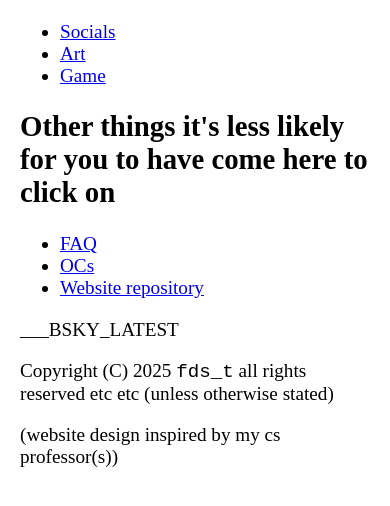
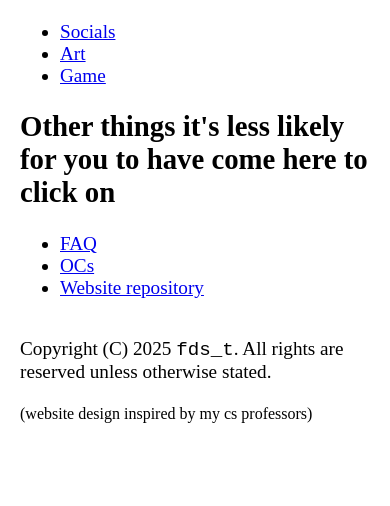
Before and after one commit to fds-t/website, a plain HTML site: page src/index.html in a window 390 px wide. Shown: the part 294-800 px from the top of the page. Drawn offline with Linux system fonts and the light colour scheme.

Commit message:
Temporarily(?) remove the bsky integration because it looked horrible on mobile and also desktop too kinda

```diff
--- a/src/index.html
+++ b/src/index.html
@@ -38,14 +38,14 @@
         <ul>
             <li><a href="faq.html">FAQ</a></li>
             <li><a href="oc.html">OCs</a></li>
-            <li><a href="https://github.com/fds-t/website">Website repository</a></li>
+            <li title="If anyone knows of a better git hosting platform than github, please tell me"><a href="https://github.com/fds-t/website">Website repository</a></li>
         </ul>
 
-        ___BSKY_LATEST
+        <!-- TODO: make this not suck... or remove completely. _ __BSKY_LATEST -->
 
         <footer>
-            <p>Copyright (C) 2025 <code>fds_t</code> all rights reserved etc etc (unless otherwise stated)</p>
-            <p>(website design inspired by my cs professor(s))</p>
+            <p>Copyright (C) 2025 <code>fds_t</code>. All rights are reserved unless otherwise stated.</p>
+            <small>(website design inspired by my cs professors)</small>
         </footer>
     </body>
 </html>
```
